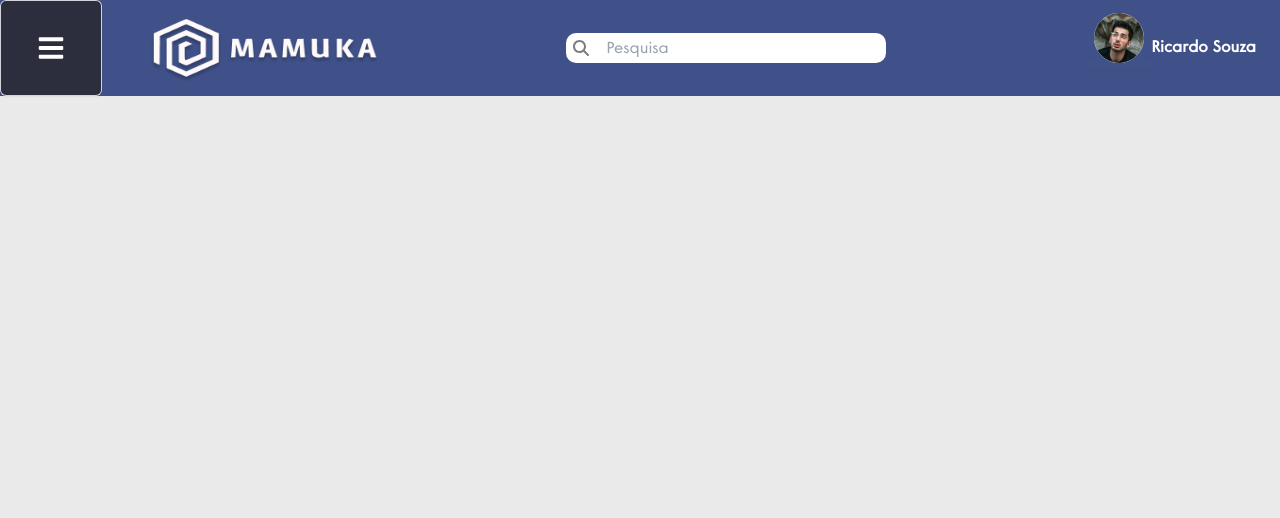
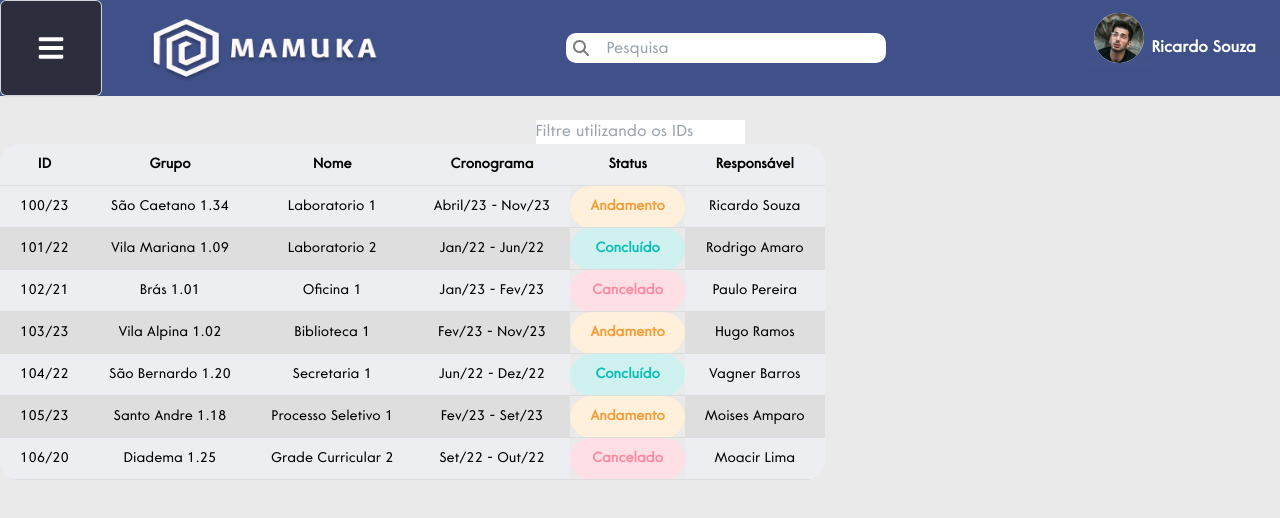
Before and after one commit to MamukaSenai/React-Mamuka, a React (Vite) app: page /devdemandas2 in a window 1280 px wide. Before the commit this address had no page. Shown: the top 518 px of the page. Built offline with nearby package versions, Linux system fonts and the light colour scheme.

Commit message:
comecando a refazer a tabela de projetos

```diff
--- a/package.json
+++ b/package.json
@@ -16,10 +16,10 @@
     "react-chartjs-2": "^5.2.0",
     "react-dom": "^18.2.0",
     "react-icons": "^4.11.0",
-    "react-router-dom": "^6.16.0"
+    "react-router-dom": "^6.17.0"
   },
   "devDependencies": {
-    "@types/node": "^20.6.3",
+    "@types/node": "^20.8.6",
     "@types/react": "^18.2.15",
     "@types/react-dom": "^18.2.7",
     "@typescript-eslint/eslint-plugin": "^6.0.0",
--- a/src/main.tsx
+++ b/src/main.tsx
@@ -21,6 +21,7 @@ import DesenvolvedorLogin from './pages/Desenvolvedor/Login'
 import DesenvolvedorDemandas from './pages/Desenvolvedor/Demandas'
 import Dashboard from './pages/Gestor/Dashboard'
 import Administradorperfil from './pages/Administrador/Perfil'
+import DesenvolvedorDemandas2 from './pages/Desenvolvedor/Demandas teste'
 
 
 ReactDOM.createRoot(document.getElementById('root')!).render(
@@ -40,6 +41,7 @@ ReactDOM.createRoot(document.getElementById('root')!).render(
         <Route path="admperfil" element = {<Administradorperfil />}/>
         {/* PAGINAS DE DEV */}
         <Route path="devdemandas" element = {< DesenvolvedorDemandas />}/>
+        <Route path="devdemandas2" element = {< DesenvolvedorDemandas2 />}/>
         <Route path="devlogin" element = {<DesenvolvedorLogin />}/>
         <Route path="devperfil" element = {<DesenvolvedorPerfil />}/>
         {/* PAGINAS DE GESTOR */}
--- /dev/null
+++ b/src/pages/Desenvolvedor/Demandas teste/index.tsx
@@ -0,0 +1,111 @@
+import './style.css'
+
+
+export default function DesenvolvedorDemandas2() {
+
+    return (
+        <>
+            <div className='container'>
+                <div className="header">
+                    {/* <div className="title">Customer Issue Tracker</div> */}
+                    <div className="search_box">
+                        <input
+                            type="text"
+                            id="search_input"
+                            placeholder="Filtre utilizando os IDs"
+                        />
+                    </div>
+                </div>
+            </div>
+
+            <table className='tabelaGeral'>
+                <thead>
+                    <tr className='headertabela'>
+                        <th>ID</th>
+                        <th>Grupo</th>
+                        <th>Nome</th>
+                        <th>Cronograma</th>
+                        <th>Status</th>
+                        <th>Responsável</th>
+                    </tr>
+                </thead>
+                <tbody>
+                    <tr>
+                        <td>100/23</td>
+                        <td>São Caetano 1.34</td>
+                        <td>Laboratorio 1</td>
+                        <td>
+                            <div >Abril/23 - Nov/23</div>
+                        </td>
+                        <td className='campostatustabela andamento'>Andamento</td>
+                        <td>Ricardo Souza</td>
+                    </tr>
+                    <tr>
+                        <td>101/22</td>
+                        <td>Vila Mariana 1.09</td>
+                        <td>Laboratorio 2</td>
+                        <td>
+                            <div>Jan/22 - Jun/22</div>
+                        </td>
+                        <td className='campostatustabela concluido'>Concluído</td>
+                        <td>Rodrigo Amaro</td>
+                    </tr>
+                    <tr>
+                        <td>102/21</td>
+                        <td>Brás 1.01</td>
+                        <td>Oficina 1</td>
+                        <td>
+                            <div>Jan/23 - Fev/23</div>
+                        </td>
+                        <td className='campostatustabela cancelado'>Cancelado</td>
+                        <td>Paulo Pereira</td>
+                    </tr>
+                    <tr>
+                        <td>103/23</td>
+                        <td>Vila Alpina 1.02</td>
+                        <td>Biblioteca 1</td>
+                        <td>
+                            <div>Fev/23 - Nov/23</div>
+                        </td>
+                        <td className='campostatustabela andamento'>Andamento</td>
+                        <td>Hugo Ramos</td>
+                    </tr>
+                    <tr>
+                        <td>104/22</td>
+                        <td>São Bernardo 1.20</td>
+                        <td>Secretaria 1</td>
+                        <td>
+                            <div>Jun/22 - Dez/22</div>
+                        </td>
+                        <td className='campostatustabela concluido'>Concluído</td>
+                        <td>Vagner Barros</td>
+                    </tr>
+                    <tr>
+                        <td>105/23</td>
+                        <td>Santo Andre 1.18</td>
+                        <td>Processo Seletivo 1</td>
+                        <td>
+                            <div>Fev/23 - Set/23</div>
+                        </td>
+                        <td className='campostatustabela andamento'>Andamento</td>
+                        <td>Moises Amparo</td>
+                    </tr>
+                    <tr>
+                        <td>106/20</td>
+                        <td>Diadema 1.25</td>
+                        <td>Grade Curricular 2</td>
+                        <td>
+                            <div>Set/22 - Out/22</div>
+                        </td>
+                        <td className='campostatustabela cancelado'>Cancelado</td>
+                        <td>Moacir Lima</td>
+                    </tr>
+                </tbody>
+
+            </table>
+
+        </>
+
+    )
+
+}
--- /dev/null
+++ b/src/pages/Desenvolvedor/Demandas teste/style.css
@@ -0,0 +1,27 @@
+
+.headertabela{
+    background-color: aqua;
+}
+
+
+.campostatustabela{
+    padding: 5px 20px;
+    border-radius: 25px;
+    width: 8vw;
+}
+
+.andamento {
+    background: #fff0db;
+    color: #f59d39;
+}
+
+.concluido {
+    background: #cff1f0;
+    color: #0dbeb6;
+}
+
+
+.cancelado {
+    background: #fedfe5;
+    color: #ff89a0;
+}
```
Also changed, not shown: 1 other file (tests, documents, lock files or other folders).
